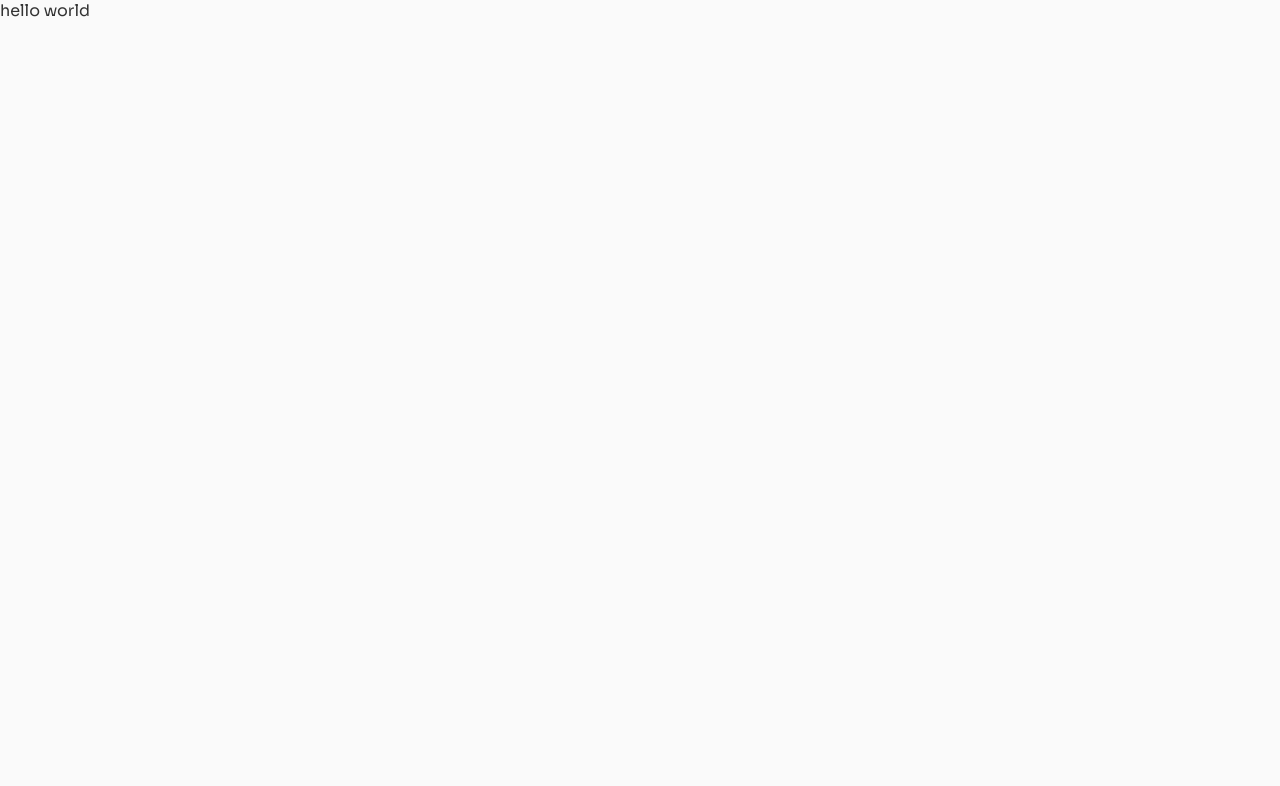
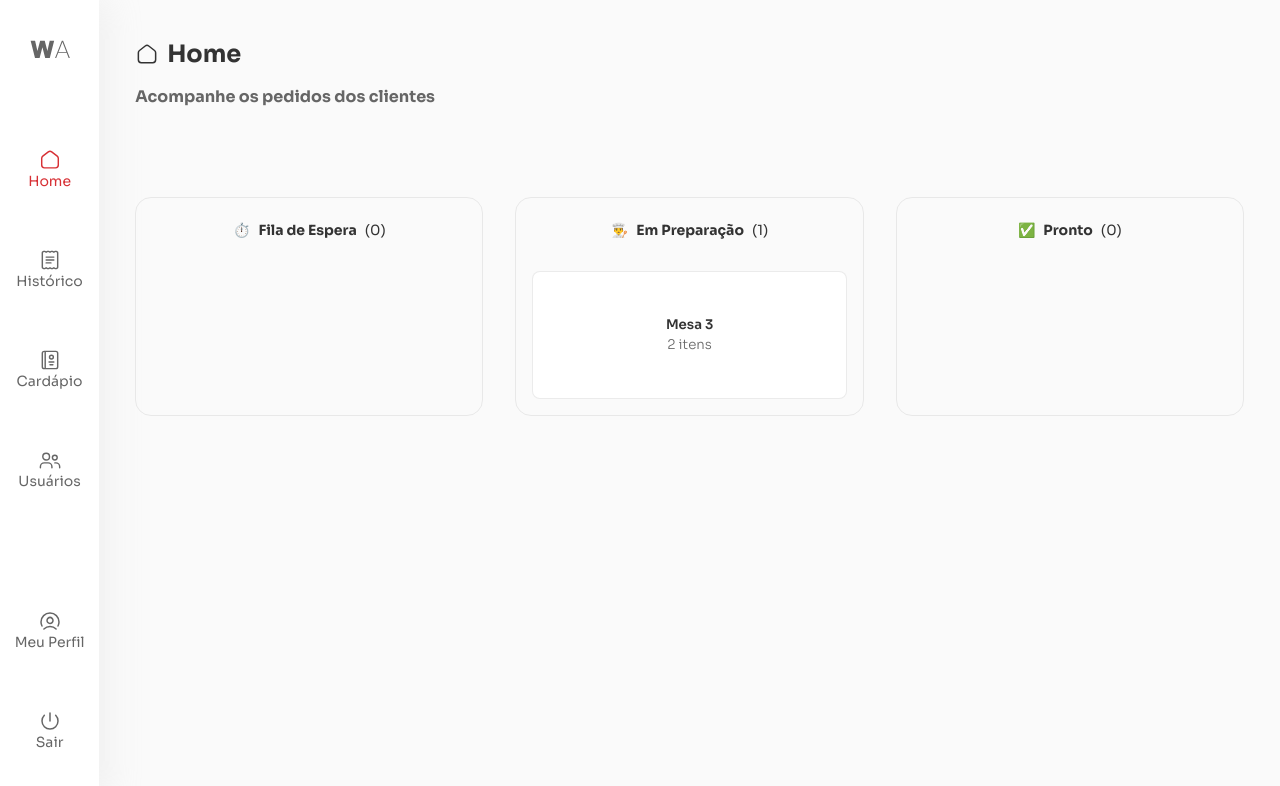
Before and after one commit to lucavini/Waiter_App, a React (Vite) app in the folder web/: page / in a window 1280 px wide. Shown: the top 786 px of the page. Built offline with nearby package versions, Linux system fonts and the light colour scheme.

Commit message:
feat: render orders list

```diff
--- /dev/null
+++ b/web/src/App/Pages/Home/OrdersBoard/index.tsx
@@ -0,0 +1,41 @@
+import Text from '@Components/atomic/atoms/Text';
+import { useTheme } from 'styled-components';
+import { Board, OrdersContainer } from './styles';
+
+interface IOrdersProps {
+  title: string;
+  icon: string;
+  orders: models.Order[];
+}
+
+function OrdersBoard({ title, icon, orders }: IOrdersProps) {
+  const theme = useTheme();
+
+  return (
+    <Board>
+      <header>
+        <Text type="span">{icon}</Text>
+        <Text type="span" font="bold">
+          {title}
+        </Text>
+        <Text type="span">({orders.length})</Text>
+      </header>
+
+      <OrdersContainer>
+        {orders.map((order) => (
+          <button key={order._id} type="button">
+            <Text type="span" font="semibold">
+              Mesa {order.table}
+            </Text>
+
+            <Text type="span" color={theme.gray.main} font="thin">
+              {order.products.length} itens
+            </Text>
+          </button>
+        ))}
+      </OrdersContainer>
+    </Board>
+  );
+}
+
+export default OrdersBoard;
--- /dev/null
+++ b/web/src/App/Pages/Home/OrdersBoard/styles.ts
@@ -0,0 +1,44 @@
+import styled from 'styled-components';
+
+export const Board = styled('div')`
+  padding: 16px;
+  border: 1px solid rgba(204, 204, 204, 0.4);
+  border-radius: 16px;
+  display: flex;
+  flex-direction: column;
+  justify-content: start;
+  align-items: center;
+  flex: 1;
+  position: relative;
+
+  header {
+    padding: 8px;
+    font-size: 14px;
+    display: flex;
+    align-items: end;
+    gap: 8px;
+  }
+`;
+
+export const OrdersContainer = styled('div')`
+  display: flex;
+  flex-direction: column;
+  width: 100%;
+  margin-top: 24px;
+
+  button {
+    background: ${({ theme }) => theme.plain.light};
+    border: 1px solid rgba(204, 204, 204, 0.4);
+    height: 128px;
+    border-radius: 8px;
+    display: flex;
+    flex-direction: column;
+    justify-content: center;
+    align-items: center;
+    gap: 4px;
+
+    & + button {
+      margin-top: 24px;
+    }
+  }
+`;
--- /dev/null
+++ b/web/src/App/Pages/Home/home.styles.ts
@@ -0,0 +1,9 @@
+import styled from 'styled-components';
+
+export const Container = styled('div')`
+  width: 100%;
+  max-width: 1216px;
+  margin: 40px auto;
+  display: flex;
+  gap: 32px;
+`;
--- a/web/src/App/Pages/Home/home.view.tsx
+++ b/web/src/App/Pages/Home/home.view.tsx
@@ -1,5 +1,69 @@
+import { Container } from './home.styles';
+import OrdersBoard from './OrdersBoard';
+
+const orders: models.Order[] = [
+  {
+    _id: '64715ba674cc7ada8240c45e',
+    table: '3',
+    status: 'IN_PRODUCTION',
+    products: [
+      {
+        product: {
+          _id: '647147aea8454eb0796d1d05',
+          name: 'Coca-cola',
+          description: 'Coca de 1L',
+          imagePath: '1685145518846-coca-cola.png',
+          price: 30,
+          ingredients: [],
+          category: '646a39bb268f5bc63eae9534',
+        },
+        quantity: 2,
+      },
+      {
+        product: {
+          _id: '646d7ac77ba308f9628d8f35',
+          name: 'Pizza',
+          description: 'Pizza de 4 queijos com borda',
+          imagePath: '1684896455124-quatro-queijos.png',
+          price: 40.5,
+          ingredients: [
+            {
+              name: 'mussarela',
+              icon: '🧀',
+              _id: '646d7ac77ba308f9628d8f36',
+            },
+            {
+              name: 'parmessão',
+              icon: '🧀',
+              _id: '646d7ac77ba308f9628d8f37',
+            },
+            {
+              name: 'cheedar',
+              icon: '🧀',
+              _id: '646d7ac77ba308f9628d8f38',
+            },
+            {
+              name: 'suiço',
+              icon: '🧀',
+              _id: '646d7ac77ba308f9628d8f39',
+            },
+          ],
+          category: '646a38044f9afd024e144889',
+        },
+        quantity: 3,
+      },
+    ],
+  },
+];
+
 function Home() {
-  return <div>hello world</div>;
+  return (
+    <Container>
+      <OrdersBoard icon="⏱️" title="Fila de Espera" orders={[]} />
+      <OrdersBoard icon="👨‍🍳" title="Em Preparação" orders={orders} />
+      <OrdersBoard icon="✅" title="Pronto" orders={[]} />
+    </Container>
+  );
 }
 
 export default Home;
--- a/web/src/App/Pages/Home/index.tsx
+++ b/web/src/App/Pages/Home/index.tsx
@@ -1,7 +1,18 @@
+import Template from '@Components/template';
 import HomeView from './home.view';
 
+import { ReactComponent as HomeIcon } from '@Assets/icons/home.svg';
+
 function Home() {
-  return <HomeView />;
+  return (
+    <Template
+      title="Home"
+      subtitle="Acompanhe os pedidos dos clientes"
+      Icon={HomeIcon}
+    >
+      <HomeView />
+    </Template>
+  );
 }
 
 export default Home;
```
